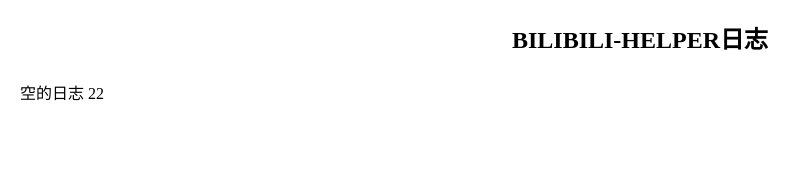
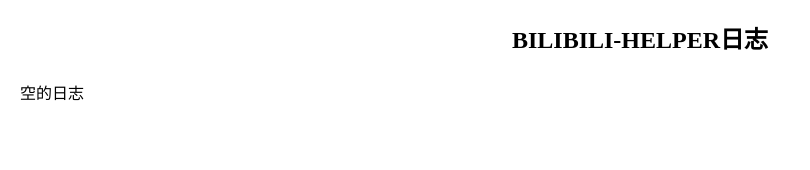
Before and after one commit to hx-w/BILIBILI-HELPER-CONFIG-GEN, a Vue app: page /log in a window 1280 px wide. Shown: the top 170 px of the page, without its empty margins (0-810 px from the left). Built offline with nearby package versions, Linux system fonts and the light colour scheme; what vue-json-viewer would draw is missing.

Commit message:
test route

```diff
--- a/src/router/index.js
+++ b/src/router/index.js
@@ -6,10 +6,9 @@
 const router = new VueRouter({
   mode: 'history',
   routes: [
-    //配置默认的路径，默认显示登录页
+    { path: '/log', component: () => import('@/views/log') },
     { path: '/', redirect: '/config' },
     { path: '/config', component: () => import('@/views/config') },
-    { path: '/log', component: () => import('@/views/log') },
   ]
 })
 
--- a/src/views/log.vue
+++ b/src/views/log.vue
@@ -10,16 +10,23 @@
 
 <script>
 export default {
-    data() {
-        return {
-            log: '空的日志\n22'
-        }
-    },
-    created() {
-        let code = this.$route.query.code
-        if (!code) return
-        this.log = code
-
-    }
-}
+  data() {
+    return {
+      log: "空的日志",
+    };
+  },
+  created() {
+    let code = this.$route.query.code;
+    if (!code) return;
+    this.$http
+      .get("http://ci.csgowiki.top:8080/query_log?code=" + code)
+      .then(function (response) {
+        console.log(response);
+      })
+      .catch(function (error) {
+        console.log(error);
+      });
+    this.log = code;
+  },
+};
 </script>
```
